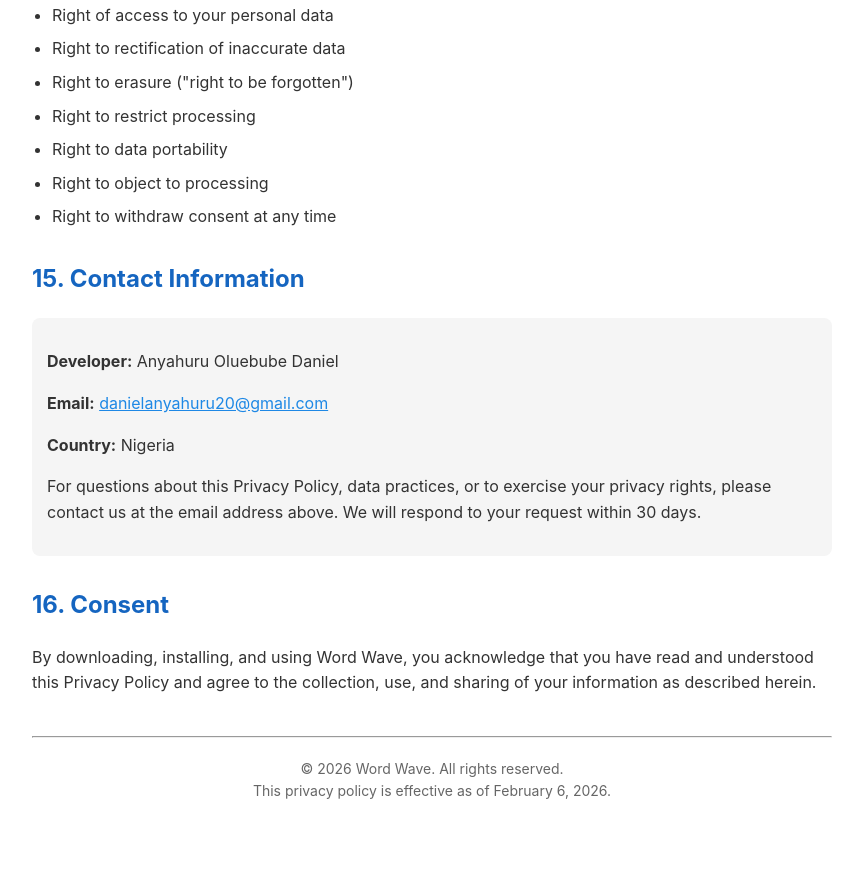
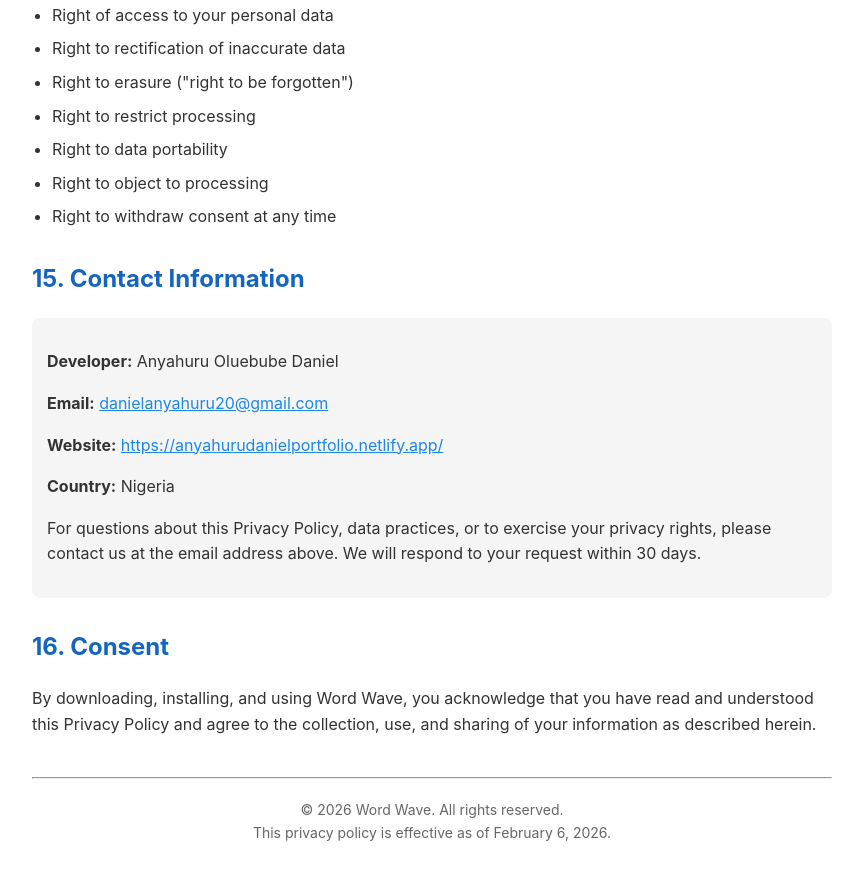
Before and after one commit to MrDaniel07/word-wave-privacy, a plain HTML site: page index.html in a window 1280 px wide. Shown: the part 5544-6422 px from the top of the page, without its empty margins (208-1071 px from the left). Before the commit the page ends 6381 px from the top, so only its background shows below. Drawn offline with Linux system fonts and the light colour scheme.

Commit message:
Add website information to contact section

```diff
--- a/index.html
+++ b/index.html
@@ -287,9 +287,12 @@
     <h2>15. Contact Information</h2>
 
     <div class="contact-info">
-        <p><strong>Developer:</strong> Anyahuru Oluebube Daniel</p>
-        <p><strong>Email:</strong> <a href="mailto:danielanyahuru20@gmail.com">danielanyahuru20@gmail.com</a></p>
-        <p><strong>Country:</strong> Nigeria</p>
+       <p><strong>Developer:</strong> Anyahuru Oluebube Daniel</p>
+<p><strong>Email:</strong> <a href="mailto:danielanyahuru20@gmail.com">danielanyahuru20@gmail.com</a></p>
+<p><strong>Website:</strong> <a href="https://anyahurudanielportfolio.netlify.app/" target="_blank" rel="noopener noreferrer">
+  https://anyahurudanielportfolio.netlify.app/
+</a></p>
+<p><strong>Country:</strong> Nigeria</p>
 
         <p>For questions about this Privacy Policy, data practices, or to exercise your privacy rights, please contact
             us at the email address above. We will respond to your request within 30 days.</p>
```
